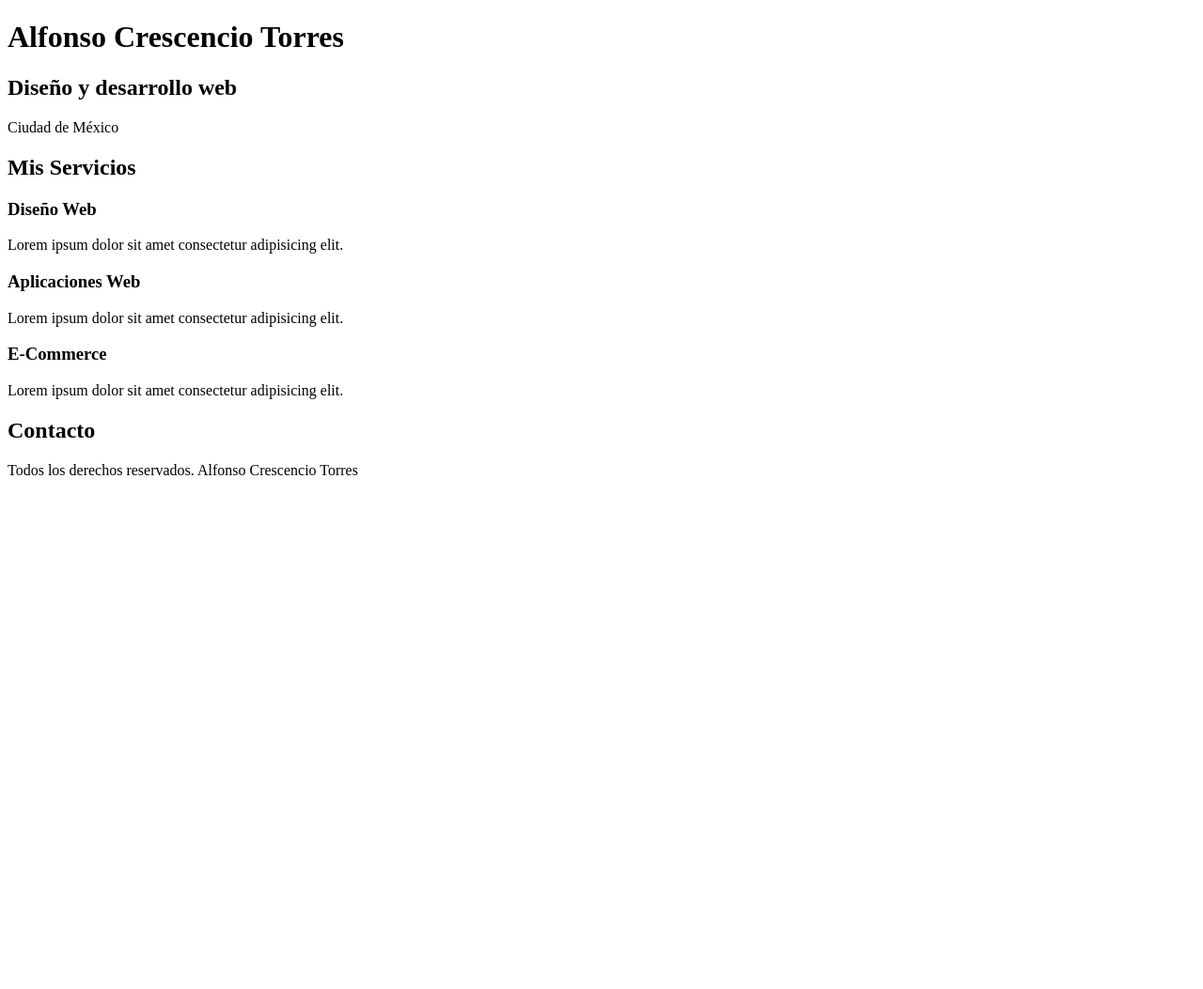
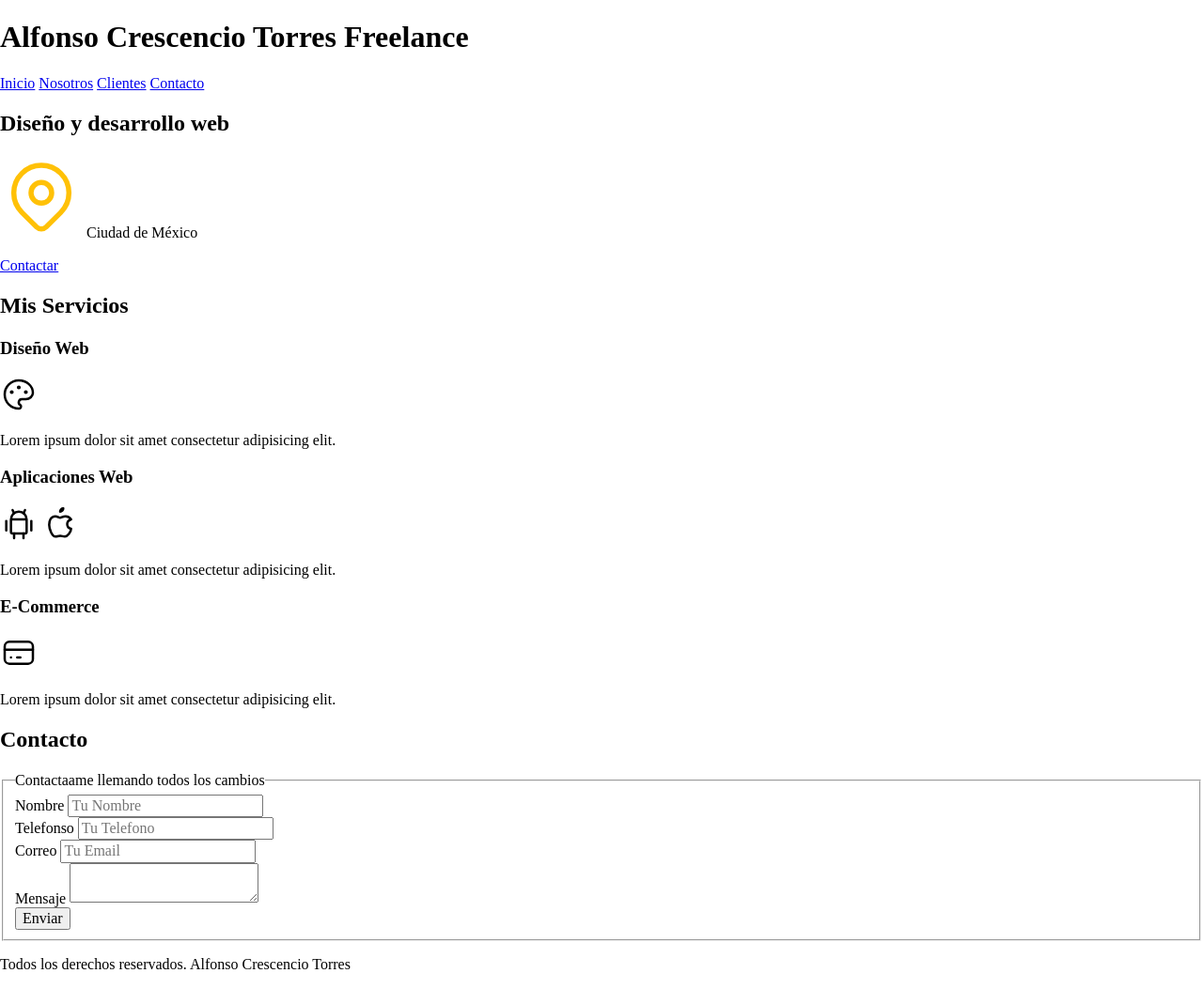
Before and after one commit to CreTux/DWF, a plain HTML site: page freelancer_inicio/index.html in a window 1280 px wide. Shown: the whole page at 94% size. Before the commit the page ends 800 px from the top, so only its background shows below. Drawn offline with nearby package versions, Linux system fonts and the light colour scheme.

Commit message:
Se añadio archivo de css, se esta trabajando en el diseño

```diff
--- a/freelancer_inicio/index.html
+++ b/freelancer_inicio/index.html
@@ -5,43 +5,131 @@
     <meta charset="UTF-8" />
     <meta http-equiv="X-UA-Compatible" content="IE=edge" />
     <meta name="viewport" content="width=device-width, initial-scale=1.0" />
+    <link rel="preload" href="/css/style.css" as="style" />
+    <link rel="preload" href="/css/normalize.css" as="style" />
+    <link rel="stylesheet" href="/css/normalize.css" />
+    <link rel="stylesheet" href="/css/style.css" />
     <title>Diseñador Freelancer</title>
 </head>
 
 <body>
     <header>
-        <h1>Alfonso Crescencio Torres</h1>
+        <h1 class="titulo">Alfonso Crescencio Torres<span> Freelance </span></h1>
     </header>
+    <div class="nav-bg">
+        <nav class="navegacion-principal contenedor">
+            <a href="#">Inicio</a>
+            <a href="#">Nosotros</a>
+            <a href="#">Clientes</a>
+            <a href="#">Contacto</a>
+        </nav>
+    </div>
 
-    <section>
-        <h2>Diseño y desarrollo web</h2>
-        <p>Ciudad de México</p>
+    <section class="hero">
+        <div class="contenido-hero">
+            <h2>Diseño y desarrollo web</h2>
+            <p>
+                <svg xmlns="http://www.w3.org/2000/svg" class="icon icon-tabler icon-tabler-map-pin" width="88" height="88" viewBox="0 0 24 24" stroke-width="1.5" stroke="#ffc107" fill="none" stroke-linecap="round" stroke-linejoin="round">
+            <path stroke="none" d="M0 0h24v24H0z" fill="none" />
+            <circle cx="12" cy="11" r="3" />
+            <path
+              d="M17.657 16.657l-4.243 4.243a2 2 0 0 1 -2.827 0l-4.244 -4.243a8 8 0 1 1 11.314 0z"
+            />
+          </svg> Ciudad de México
+            </p>
+            <a href="#">Contactar</a>
+        </div>
     </section>
 
     <main>
         <h2>Mis Servicios</h2>
         <section>
             <h3>Diseño Web</h3>
+            <p>
+                <svg xmlns="http://www.w3.org/2000/svg" class="icon icon-tabler icon-tabler-palette" width="40" height="40" viewBox="0 0 24 24" stroke-width="1.5" stroke="#000000" fill="none" stroke-linecap="round" stroke-linejoin="round">
+            <path stroke="none" d="M0 0h24v24H0z" fill="none" />
+            <path
+              d="M12 21a9 9 0 1 1 0 -18a9 8 0 0 1 9 8a4.5 4 0 0 1 -4.5 4h-2.5a2 2 0 0 0 -1 3.75a1.3 1.3 0 0 1 -1 2.25"
+            />
+            <circle cx="7.5" cy="10.5" r=".5" fill="currentColor" />
+            <circle cx="12" cy="7.5" r=".5" fill="currentColor" />
+            <circle cx="16.5" cy="10.5" r=".5" fill="currentColor" />
+          </svg>
+            </p>
             <p>Lorem ipsum dolor sit amet consectetur adipisicing elit.</p>
         </section>
         <section>
             <h3>Aplicaciones Web</h3>
+            <p>
+                <svg xmlns="http://www.w3.org/2000/svg" class="icon icon-tabler icon-tabler-brand-android" width="40" height="40" viewBox="0 0 24 24" stroke-width="1.5" stroke="#000000" fill="none" stroke-linecap="round" stroke-linejoin="round">
+            <path stroke="none" d="M0 0h24v24H0z" fill="none" />
+            <line x1="4" y1="10" x2="4" y2="16" />
+            <line x1="20" y1="10" x2="20" y2="16" />
+            <path
+              d="M7 9h10v8a1 1 0 0 1 -1 1h-8a1 1 0 0 1 -1 -1v-8a5 5 0 0 1 10 0"
+            />
+            <line x1="8" y1="3" x2="9" y2="5" />
+            <line x1="16" y1="3" x2="15" y2="5" />
+            <line x1="9" y1="18" x2="9" y2="21" />
+            <line x1="15" y1="18" x2="15" y2="21" />
+          </svg>
+
+                <svg xmlns="http://www.w3.org/2000/svg" class="icon icon-tabler icon-tabler-brand-apple" width="40" height="40" viewBox="0 0 24 24" stroke-width="1.5" stroke="#000000" fill="none" stroke-linecap="round" stroke-linejoin="round">
+            <path stroke="none" d="M0 0h24v24H0z" fill="none" />
+            <path
+              d="M9 7c-3 0 -4 3 -4 5.5c0 3 2 7.5 4 7.5c1.088 -.046 1.679 -.5 3 -.5c1.312 0 1.5 .5 3 .5s4 -3 4 -5c-.028 -.01 -2.472 -.403 -2.5 -3c-.019 -2.17 2.416 -2.954 2.5 -3c-1.023 -1.492 -2.951 -1.963 -3.5 -2c-1.433 -.111 -2.83 1 -3.5 1c-.68 0 -1.9 -1 -3 -1z"
+            />
+            <path d="M12 4a2 2 0 0 0 2 -2a2 2 0 0 0 -2 2" />
+          </svg>
+            </p>
             <p>Lorem ipsum dolor sit amet consectetur adipisicing elit.</p>
         </section>
         <section>
             <h3>E-Commerce</h3>
+            <p>
+                <svg xmlns="http://www.w3.org/2000/svg" class="icon icon-tabler icon-tabler-credit-card" width="40" height="40" viewBox="0 0 24 24" stroke-width="1.5" stroke="#000000" fill="none" stroke-linecap="round" stroke-linejoin="round">
+            <path stroke="none" d="M0 0h24v24H0z" fill="none" />
+            <rect x="3" y="5" width="18" height="14" rx="3" />
+            <line x1="3" y1="10" x2="21" y2="10" />
+            <line x1="7" y1="15" x2="7.01" y2="15" />
+            <line x1="11" y1="15" x2="13" y2="15" />
+          </svg>
+            </p>
             <p>Lorem ipsum dolor sit amet consectetur adipisicing elit.</p>
         </section>
     </main>
 
     <section>
         <h2>Contacto</h2>
+        <form action="" method="post">
+            <fieldset>
+                <legend>Contactaame llemando todos los cambios</legend>
+                <div>
+                    <label for="nombre">Nombre</label>
+                    <input type="text" name="nombre" id="nombre" placeholder="Tu Nombre" required />
+                </div>
+                <div>
+                    <label for="nombre">Telefonso</label>
+                    <input type="tel" name="telefono" id="telefono" placeholder="Tu Telefono" required />
+                </div>
+                <div>
+                    <label for="nombre">Correo</label>
+                    <input type="email" name="email" id="email" placeholder="Tu Email" required />
+                </div>
+                <div>
+                    <label for="nombre">Mensaje</label>
+                    <textarea></textarea>
+                </div>
+                <div>
+                    <input type="submit" value="Enviar" />
+                </div>
+            </fieldset>
+        </form>
     </section>
 
     <footer>
         <p>Todos los derechos reservados. Alfonso Crescencio Torres</p>
     </footer>
-
 </body>
 
 </html>
```
